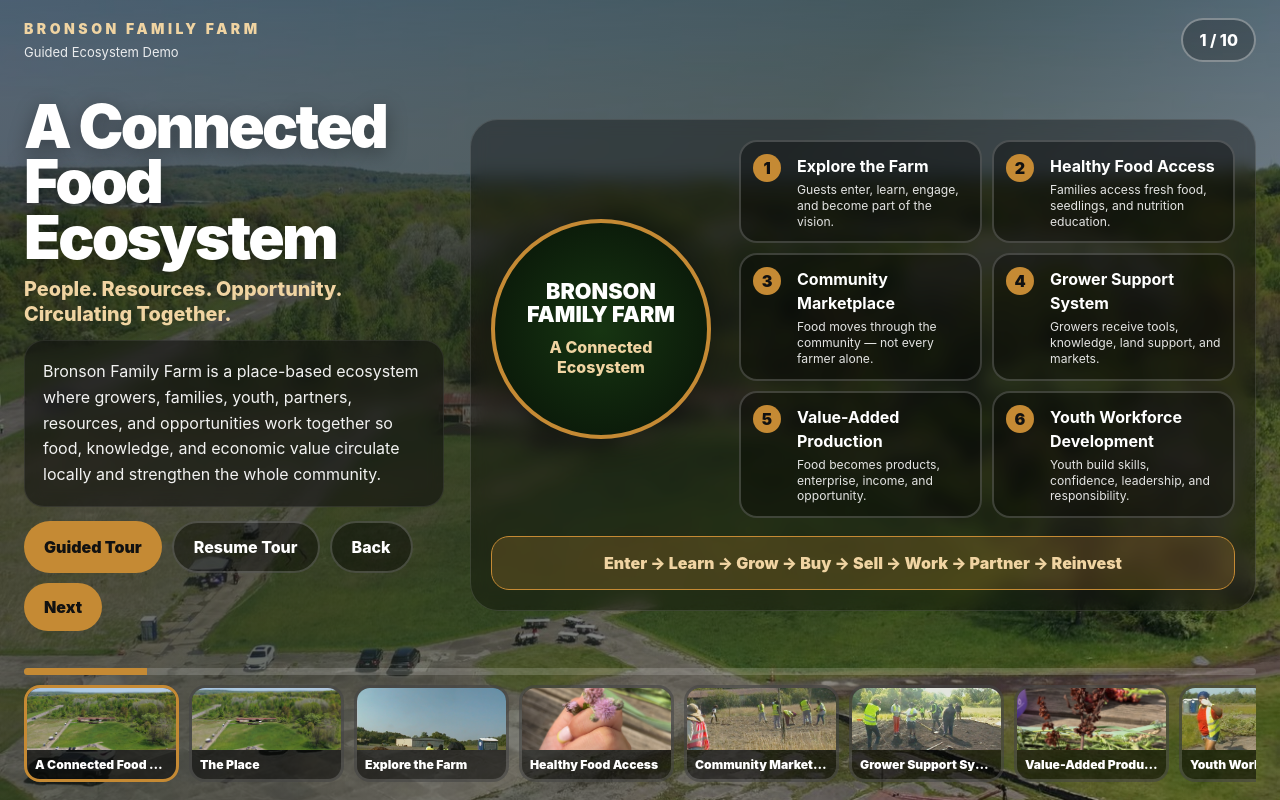
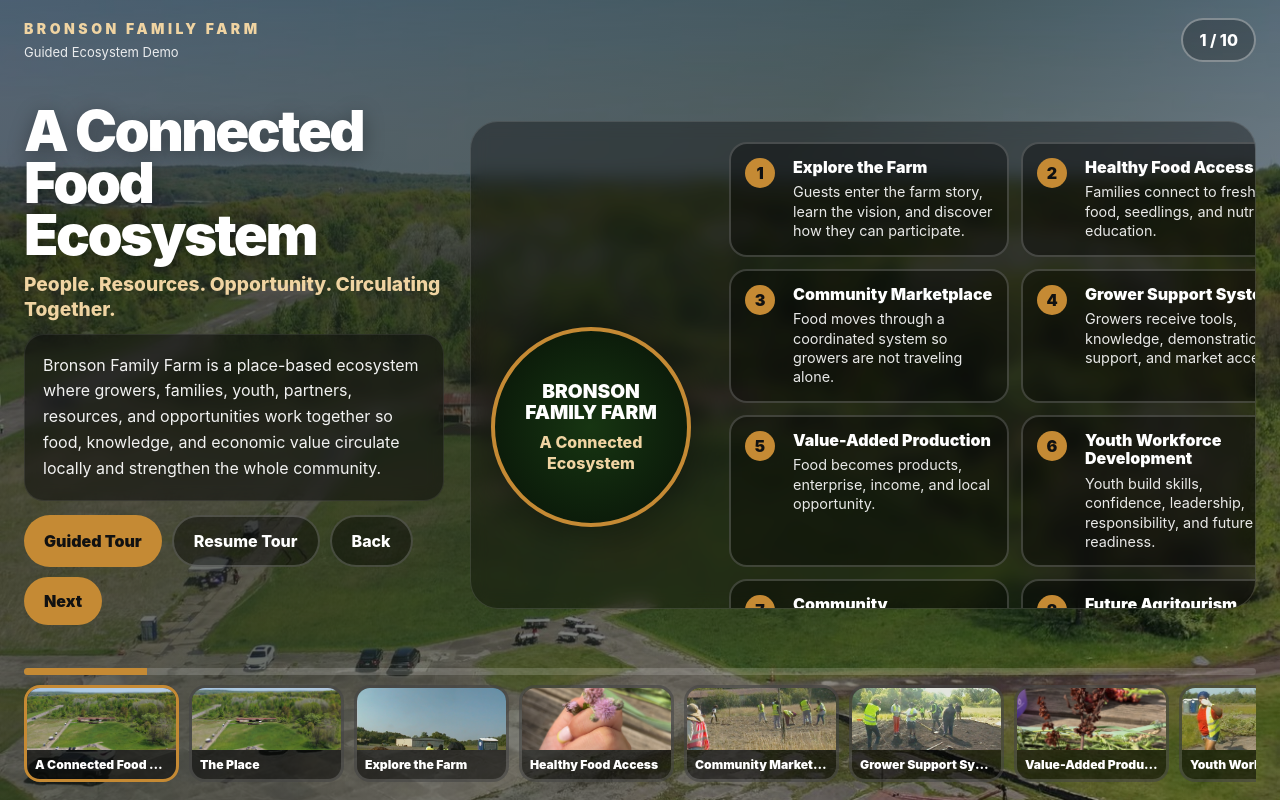
Before and after one commit to cburgessemail-gif/bronson-demo, a React (Vite) app: page / in a window 1280 px wide. Built offline with nearby package versions, Linux system fonts and the light colour scheme; the HTML template or start-up script is replaced by a standard one.

Commit message:
Refactor pathway descriptions and component structure

```diff
--- a/src/App.tsx
+++ b/src/App.tsx
@@ -7,42 +7,42 @@
   {
     id: "explore",
     label: "Explore the Farm",
-    short: "Guests enter, learn, engage, and become part of the vision.",
+    short: "Guests enter the farm story, learn the vision, and discover how they can participate.",
   },
   {
     id: "food",
     label: "Healthy Food Access",
-    short: "Families access fresh food, seedlings, and nutrition education.",
+    short: "Families connect to fresh food, seedlings, and nutrition education.",
   },
   {
     id: "marketplace",
     label: "Community Marketplace",
-    short: "Food moves through the community — not every farmer alone.",
+    short: "Food moves through a coordinated system so growers are not traveling alone.",
   },
   {
     id: "growers",
     label: "Grower Support System",
-    short: "Growers receive tools, knowledge, land support, and markets.",
+    short: "Growers receive tools, knowledge, demonstrations, support, and market access.",
   },
   {
     id: "valueadded",
     label: "Value-Added Production",
-    short: "Food becomes products, enterprise, income, and opportunity.",
+    short: "Food becomes products, enterprise, income, and local opportunity.",
   },
   {
     id: "youth",
     label: "Youth Workforce Development",
-    short: "Youth build skills, confidence, leadership, and responsibility.",
+    short: "Youth build skills, confidence, leadership, responsibility, and future readiness.",
   },
   {
     id: "partners",
     label: "Community Partnerships",
-    short: "Partners align resources for health, education, and impact.",
+    short: "Partners align resources for health, education, workforce, and impact.",
   },
   {
     id: "future",
     label: "Future Agritourism",
-    short: "The farm grows into a regional food and learning destination.",
+    short: "The farm grows into a regional food, learning, and agritourism destination.",
   },
 ];
 
@@ -140,20 +140,19 @@
   },
 ];
 
-function EcosystemOverview({ activeId, setIndex }: any) {
+function PathwayPanel({ activeId, setIndex }: any) {
   return (
     <div style={styles.pathwayPanel}>
       <div style={styles.pathwayHeader}>Ecosystem Pathways</div>
-
       <div style={styles.pathwaySub}>
-        Every pathway has a role. Together they move food,
-        knowledge, money, opportunity, and participation
-        throughout the community.
+        Every pathway has a role. Together they move food, knowledge, money,
+        opportunity, and participation throughout the community.
       </div>
 
       <div style={styles.pathwayList}>
         {pathways.map((p, i) => {
           const slideIndex = slides.findIndex((s) => s.id === p.id);
+          const active = activeId === p.id;
 
           return (
             <button
@@ -161,28 +160,16 @@
               onClick={() => setIndex(slideIndex)}
               style={{
                 ...styles.pathwayItem,
-                borderColor:
-                  activeId === p.id
-                    ? accent
-                    : "rgba(255,255,255,.18)",
-                background:
-                  activeId === p.id
-                    ? "rgba(197,138,52,.22)"
-                    : "rgba(0,0,0,.38)",
+                borderColor: active ? accent : "rgba(255,255,255,.14)",
+                background: active
+                  ? "rgba(197,138,52,.24)"
+                  : "rgba(0,0,0,.34)",
               }}
             >
-              <div style={styles.pathwayNumber}>
-                {i + 1}
-              </div>
-
-              <div>
-                <div style={styles.pathwayTitle}>
-                  {p.label}
-                </div>
-
-                <div style={styles.pathwayText}>
-                  {p.short}
-                </div>
+              <div style={styles.pathwayNumber}>{i + 1}</div>
+              <div style={styles.pathwayCopy}>
+                <div style={styles.pathwayTitle}>{p.label}</div>
+                <div style={styles.pathwayText}>{p.short}</div>
               </div>
             </button>
           );
@@ -190,8 +177,8 @@
       </div>
 
       <div style={styles.pathwayFlow}>
-        Explore → Access → Marketplace → Grow →
-        Produce → Workforce → Partner → Reinvest
+        Explore → Access → Marketplace → Grow → Produce → Workforce → Partner →
+        Reinvest
       </div>
     </div>
   );
@@ -201,20 +188,13 @@
   return (
     <div style={styles.ecosystemMap}>
       <div style={styles.centerCircle}>
-        <div style={styles.centerTitle}>
-          BRONSON FAMILY FARM
-        </div>
-
-        <div style={styles.centerText}>
-          A Connected Ecosystem
-        </div>
+        <div style={styles.centerTitle}>BRONSON FAMILY FARM</div>
+        <div style={styles.centerText}>A Connected Ecosystem</div>
       </div>
 
       <div style={styles.mapGrid}>
-        {pathways.slice(0, 6).map((p, i) => {
-          const slideIndex = slides.findIndex(
-            (s) => s.id === p.id
-          );
+        {pathways.map((p, i) => {
+          const slideIndex = slides.findIndex((s) => s.id === p.id);
 
           return (
             <button
@@ -222,16 +202,10 @@
               onClick={() => setIndex(slideIndex)}
               style={styles.mapCard}
             >
-              <div style={styles.pathwayNumber}>
-                {i + 1}
-              </div>
-
-              <div>
-                <strong>{p.label}</strong>
-
-                <div style={styles.mapText}>
-                  {p.short}
-                </div>
+              <div style={styles.pathwayNumber}>{i + 1}</div>
+              <div style={styles.pathwayCopy}>
+                <div style={styles.pathwayTitle}>{p.label}</div>
+                <div style={styles.pathwayText}>{p.short}</div>
               </div>
             </button>
           );
@@ -239,8 +213,7 @@
       </div>
 
       <div style={styles.flow}>
-        Enter → Learn → Grow → Buy → Sell →
-        Work → Partner → Reinvest
+        Enter → Learn → Grow → Buy → Sell → Work → Partner → Reinvest
       </div>
     </div>
   );
@@ -261,35 +234,21 @@
     }
 
     const timer = setTimeout(() => {
-      setIndex((prev) =>
-        Math.min(prev + 1, slides.length - 1)
-      );
+      setIndex((prev) => Math.min(prev + 1, slides.length - 1));
     }, 11500);
 
     return () => clearTimeout(timer);
   }, [guided, index]);
 
-  const progress = useMemo(
-    () => ((index + 1) / slides.length) * 100,
-    [index]
-  );
+  const progress = useMemo(() => ((index + 1) / slides.length) * 100, [index]);
 
-  const next = () =>
-    setIndex((i) =>
-      Math.min(i + 1, slides.length - 1)
-    );
-
-  const back = () =>
-    setIndex((i) => Math.max(i - 1, 0));
+  const next = () => setIndex((i) => Math.min(i + 1, slides.length - 1));
+  const back = () => setIndex((i) => Math.max(i - 1, 0));
 
   return (
     <div style={styles.page}>
       <section style={styles.hero}>
-        <img
-          src={slide.image}
-          alt={slide.title}
-          style={styles.bg}
-        />
+        <img src={slide.image} alt={slide.title} style={styles.bg} />
 
         <div
           style={{
@@ -304,13 +263,8 @@
         >
           <header style={styles.top}>
             <div>
-              <div style={styles.brand}>
-                BRONSON FAMILY FARM
-              </div>
-
-              <div style={styles.demo}>
-                Guided Ecosystem Demo
-              </div>
+              <div style={styles.brand}>BRONSON FAMILY FARM</div>
+              <div style={styles.demo}>Guided Ecosystem Demo</div>
             </div>
 
             <div style={styles.counter}>
@@ -320,18 +274,11 @@
 
           <main style={styles.content}>
             <section style={styles.textSide}>
-              <h1 style={styles.title}>
-                {slide.title}
-              </h1>
-
-              <h2 style={styles.subtitle}>
-                {slide.subtitle}
-              </h2>
+              <h1 style={styles.title}>{slide.title}</h1>
+              <h2 style={styles.subtitle}>{slide.subtitle}</h2>
 
               <div style={styles.bodyBox}>
-                <p style={styles.body}>
-                  {slide.body}
-                </p>
+                <p style={styles.body}>{slide.body}</p>
               </div>
 
               <div style={styles.controls}>
@@ -347,26 +294,16 @@
 
                 <button
                   style={styles.darkBtn}
-                  onClick={() =>
-                    setGuided((g) => !g)
-                  }
+                  onClick={() => setGuided((g) => !g)}
                 >
-                  {guided
-                    ? "Pause Tour"
-                    : "Resume Tour"}
+                  {guided ? "Pause Tour" : "Resume Tour"}
                 </button>
 
-                <button
-                  style={styles.darkBtn}
-                  onClick={back}
-                >
+                <button style={styles.darkBtn} onClick={back}>
                   Back
                 </button>
 
-                <button
-                  style={styles.accentBtn}
-                  onClick={next}
-                >
+                <button style={styles.accentBtn} onClick={next}>
                   Next
                 </button>
               </div>
@@ -375,20 +312,12 @@
             {slide.ecosystem ? (
               <EcosystemMap setIndex={setIndex} />
             ) : (
-              <EcosystemOverview
-                activeId={slide.id}
-                setIndex={setIndex}
-              />
+              <PathwayPanel activeId={slide.id} setIndex={setIndex} />
             )}
           </main>
 
           <div style={styles.progressWrap}>
-            <div
-              style={{
-                ...styles.progress,
-                width: `${progress}%`,
-              }}
-            />
+            <div style={{ ...styles.progress, width: `${progress}%` }} />
           </div>
 
           <nav style={styles.bottomNav}>
@@ -398,22 +327,12 @@
                 onClick={() => setIndex(i)}
                 style={{
                   ...styles.navCard,
-                  borderColor:
-                    i === index
-                      ? accent
-                      : "rgba(255,255,255,.16)",
+                  borderColor: i === index ? accent : "rgba(255,255,255,.16)",
                 }}
               >
-                <img
-                  src={s.image}
-                  alt={s.title}
-                  style={styles.navImage}
-                />
-
+                <img src={s.image} alt={s.title} style={styles.navImage} />
                 <div style={styles.navText}>
-                  <div style={styles.navTitle}>
-                    {s.title}
-                  </div>
+                  <div style={styles.navTitle}>{s.title}</div>
                 </div>
               </button>
             ))}
@@ -424,10 +343,7 @@
   );
 }
 
-const styles: Record<
-  string,
-  React.CSSProperties
-> = {
+const styles: Record<string, React.CSSProperties> = {
   page: {
     minHeight: "100vh",
     background: "#080b07",
@@ -463,6 +379,7 @@
     display: "flex",
     justifyContent: "space-between",
     alignItems: "center",
+    flexShrink: 0,
   },
 
   brand: {
@@ -488,10 +405,11 @@
 
   content: {
     display: "grid",
-    gridTemplateColumns: "420px 1fr",
+    gridTemplateColumns: "420px minmax(640px, 1fr)",
     gap: "26px",
     alignItems: "center",
     flex: 1,
+    minHeight: 0,
     padding: "8px 0",
   },
 
@@ -500,19 +418,17 @@
   },
 
   title: {
-    fontSize: "clamp(2.4rem, 4.7vw, 4.8rem)",
+    fontSize: "clamp(2.35rem, 4.4vw, 4.55rem)",
     lineHeight: 0.92,
     margin: 0,
     fontWeight: 950,
     letterSpacing: "-0.045em",
-    textShadow:
-      "0 5px 20px rgba(0,0,0,.35)",
+    textShadow: "0 5px 20px rgba(0,0,0,.35)",
   },
 
   subtitle: {
     color: warm,
-    fontSize:
-      "clamp(1rem, 1.55vw, 1.42rem)",
+    fontSize: "clamp(1rem, 1.5vw, 1.35rem)",
     marginTop: 12,
     marginBottom: 12,
     fontWeight: 850,
@@ -524,8 +440,7 @@
     borderRadius: 20,
     padding: "18px",
     backdropFilter: "blur(8px)",
-    border:
-      "1px solid rgba(255,255,255,.08)",
+    border: "1px solid rgba(255,255,255,.08)",
   },
 
   body: {
@@ -553,8 +468,7 @@
   },
 
   darkBtn: {
-    border:
-      "2px solid rgba(255,255,255,.18)",
+    border: "2px solid rgba(255,255,255,.18)",
     borderRadius: 999,
     background: "rgba(0,0,0,.42)",
     color: "#fff",
@@ -564,19 +478,20 @@
   },
 
   pathwayPanel: {
-    background: "rgba(0,0,0,.38)",
-    border:
-      "1px solid rgba(255,255,255,.12)",
+    width: "100%",
+    background: "rgba(0,0,0,.34)",
+    border: "1px solid rgba(255,255,255,.12)",
     borderRadius: 26,
     padding: 18,
     backdropFilter: "blur(8px)",
-    maxHeight: "62vh",
+    maxHeight: "61vh",
     overflow: "auto",
+    boxSizing: "border-box",
   },
 
   pathwayHeader: {
     color: warm,
-    fontSize: "1.5rem",
+    fontSize: "1.45rem",
     fontWeight: 950,
     marginBottom: 6,
   },
@@ -586,30 +501,34 @@
     lineHeight: 1.4,
     marginBottom: 14,
     opacity: 0.9,
+    maxWidth: 760,
   },
 
   pathwayList: {
     display: "grid",
-    gridTemplateColumns:
-      "repeat(2, minmax(220px, 1fr))",
-    gap: 10,
+    gridTemplateColumns: "repeat(2, minmax(300px, 1fr))",
+    gap: 12,
   },
 
   pathwayItem: {
+    width: "100%",
     color: "white",
     border: "2px solid",
     borderRadius: 18,
-    padding: 12,
+    padding: 14,
     display: "grid",
-    gridTemplateColumns: "34px 1fr",
-    gap: 10,
+    gridTemplateColumns: "36px 1fr",
+    gap: 12,
     textAlign: "left",
     cursor: "pointer",
+    alignItems: "start",
+    boxSizing: "border-box",
+    minHeight: 116,
   },
 
   pathwayNumber: {
-    width: 28,
-    height: 28,
+    width: 30,
+    height: 30,
     borderRadius: "50%",
     background: accent,
     color: "#111",
@@ -617,24 +536,33 @@
     alignItems: "center",
     justifyContent: "center",
     fontWeight: 950,
+    flexShrink: 0,
+  },
+
+  pathwayCopy: {
+    minWidth: 0,
   },
 
   pathwayTitle: {
     fontWeight: 950,
-    fontSize: ".96rem",
-    marginBottom: 4,
+    fontSize: "1rem",
+    marginBottom: 6,
+    lineHeight: 1.15,
+    whiteSpace: "normal",
   },
 
   pathwayText: {
-    fontSize: ".78rem",
-    lineHeight: 1.28,
-    opacity: 0.88,
+    fontSize: ".9rem",
+    lineHeight: 1.35,
+    opacity: 0.9,
+    whiteSpace: "normal",
+    overflowWrap: "normal",
+    wordBreak: "normal",
   },
 
   pathwayFlow: {
     marginTop: 14,
-    background:
-      "rgba(197,138,52,.18)",
+    background: "rgba(197,138,52,.18)",
     border: `1px solid ${accent}`,
     borderRadius: 18,
     padding: 14,
@@ -645,24 +573,26 @@
   },
 
   ecosystemMap: {
+    width: "100%",
     background: "rgba(0,0,0,.34)",
-    border:
-      "1px solid rgba(255,255,255,.12)",
+    border: "1px solid rgba(255,255,255,.12)",
     borderRadius: 28,
     padding: 20,
     backdropFilter: "blur(8px)",
     display: "grid",
-    gridTemplateColumns: "230px 1fr",
+    gridTemplateColumns: "220px 1fr",
     gap: 18,
     alignItems: "center",
+    boxSizing: "border-box",
+    maxHeight: "61vh",
+    overflow: "auto",
   },
 
   centerCircle: {
-    width: 220,
-    height: 220,
+    width: 200,
+    height: 200,
     borderRadius: "50%",
-    background:
-      "radial-gradient(circle at center, #173512 0%, #071207 100%)",
+    background: "radial-gradient(circle at center, #173512 0%, #071207 100%)",
     border: `4px solid ${accent}`,
     display: "flex",
     flexDirection: "column",
@@ -670,12 +600,11 @@
     justifyContent: "center",
     textAlign: "center",
     padding: 18,
-    boxShadow:
-      "0 0 48px rgba(0,0,0,.46)",
+    boxShadow: "0 0 48px rgba(0,0,0,.46)",
   },
 
   centerTitle: {
-    fontSize: "1.35rem",
+    fontSize: "1.2rem",
     fontWeight: 950,
     lineHeight: 1.08,
   },
@@ -689,36 +618,30 @@
 
   mapGrid: {
     display: "grid",
-    gridTemplateColumns:
-      "repeat(2, minmax(210px, 1fr))",
-    gap: 10,
+    gridTemplateColumns: "repeat(2, minmax(280px, 1fr))",
+    gap: 12,
   },
 
   mapCard: {
-    border:
-      "2px solid rgba(255,255,255,.18)",
+    width: "100%",
+    minHeight: 112,
+    border: "2px solid rgba(255,255,255,.18)",
     borderRadius: 18,
-    padding: 12,
+    padding: 14,
     color: "white",
     background: "rgba(0,0,0,.38)",
     textAlign: "left",
     display: "grid",
-    gridTemplateColumns: "34px 1fr",
-    gap: 10,
+    gridTemplateColumns: "36px 1fr",
+    gap: 12,
     cursor: "pointer",
-  },
-
-  mapText: {
-    marginTop: 4,
-    fontSize: ".76rem",
-    opacity: 0.88,
-    lineHeight: 1.3,
+    alignItems: "start",
+    boxSizing: "border-box",
   },
 
   flow: {
     gridColumn: "1 / -1",
-    background:
-      "rgba(197,138,52,.22)",
+    background: "rgba(197,138,52,.22)",
     border: `1px solid ${accent}`,
     borderRadius: 18,
     padding: 14,
@@ -729,10 +652,10 @@
 
   progressWrap: {
     height: 7,
-    background:
-      "rgba(255,255,255,.16)",
+    background: "rgba(255,255,255,.16)",
     borderRadius: 999,
     overflow: "hidden",
+    flexShrink: 0,
   },
 
   progress: {
@@ -747,6 +670,7 @@
     overflowX: "auto",
     paddingTop: 10,
     maxHeight: 108,
+    flexShrink: 0,
   },
 
   navCard: {
@@ -754,8 +678,7 @@
     background: "rgba(0,0,0,.52)",
     borderRadius: 16,
     overflow: "hidden",
-    border:
-      "3px solid rgba(255,255,255,.15)",
+    border: "3px solid rgba(255,255,255,.15)",
     cursor: "pointer",
     color: "#fff",
     padding: 0,
```
